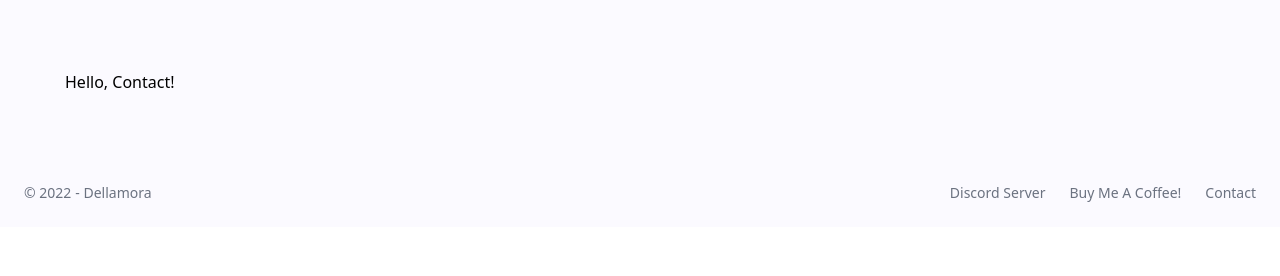
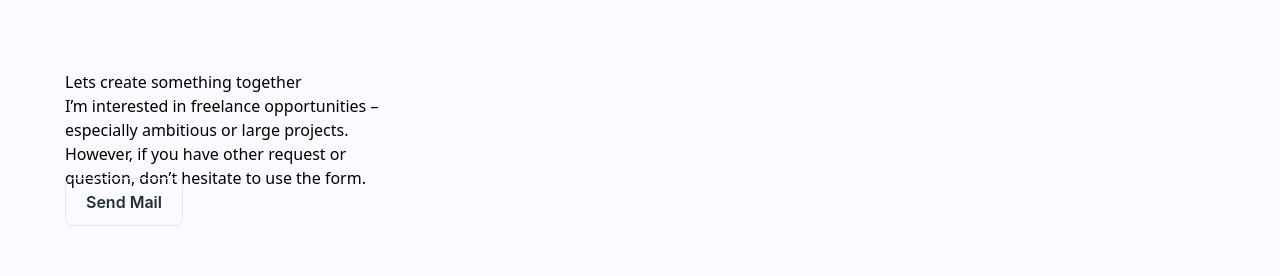
Before and after one commit to dellamora/dellamora-site, a Next.js app: page / in a window 1280 px wide. Shown: the part 2208-2484 px from the top of the page. Before the commit the page ends 2435 px from the top, so only its background shows below. Built offline with nearby package versions, Linux system fonts and the light colour scheme; no server answers; a web font is replaced by a local one.

Commit message:
add ButtonOutline in header

```diff
--- a/src/modules/contact/index.tsx
+++ b/src/modules/contact/index.tsx
@@ -1,14 +1,21 @@
 /* eslint-disable @typescript-eslint/no-unused-vars */
 
 import React from "react";
+import ButtonOutline from "../../common/components/buttonOutline";
 import Section from "../../common/components/section";
 
-/* import { Container } from "./styles"; */
-
-const Contact: React.FC = (): JSX.Element => {
+const Contact = (): JSX.Element => {
   return (
-    <Section id="contact">
-      <h1> Hello, Contact!</h1>
+    <Section id="contact" className="p-4">
+      <h1> Lets create something together</h1>
+      <p className="w-80">
+        I’m interested in freelance opportunities – especially ambitious or
+        large projects. However, if you have other request or question, don’t
+        hesitate to use the form.
+      </p>
+      <ButtonOutline href="mailto:francielle@dellamora.dev" isLink={false}>
+        Send Mail
+      </ButtonOutline>
     </Section>
   );
 };
```
